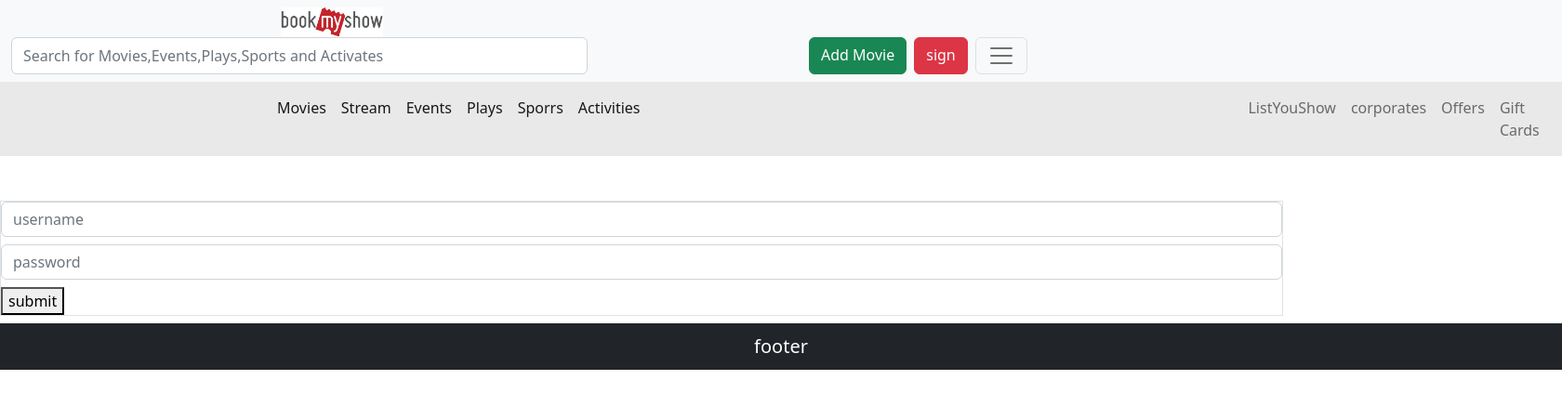
After one commit to malavikarajeevan/book-myshoww-proj, a Django app: page /auth/login/ in a window 1680 px wide. The commit adds this page. Shown: the top 437 px of the page at 93% size. Run offline with Django 5.2, Linux system fonts and the light colour scheme.

Commit message:
new file added

```diff
--- /dev/null
+++ b/BOOKMYSHOW/Todoproject/templates/loginuser.html
@@ -0,0 +1,18 @@
+{% extends 'base.html' %}
+{% block content %}
+
+
+    <form class="border mt-5 mb-2" method="post" action="" enctype="multipart/form-data">
+        {% csrf_token %}
+        <div>
+            <input class="form-control mb-2" type="text" name="username" placeholder="username">
+        </div>
+        <div>
+            <input class="form-control mb-2" type="text" name="password" placeholder="password">
+
+        </div>
+        <button>submit</button>
+
+    </form>
+
+{% endblock %}
--- a/BOOKMYSHOW/Todoproject/templates/registeruser.html
+++ b/BOOKMYSHOW/Todoproject/templates/registeruser.html
@@ -24,5 +24,10 @@
         <button>submit</button>
     </div>
 </form>
+<div>
+    {% for msg in mesages %}
+    <h3>{{msg}}</h3>
+    {% endfor %}
+</div>
 
 {% endblock %}
--- a/BOOKMYSHOW/Todoproject/userauth/urls.py
+++ b/BOOKMYSHOW/Todoproject/userauth/urls.py
@@ -4,6 +4,7 @@ from.import views
 app_name='auth'
 urlpatterns = [
     path('register/',views.registerUser,name='register'),
+    path('login/',views.loginUser,name='login'),
 
 
 ]
--- a/BOOKMYSHOW/Todoproject/userauth/views.py
+++ b/BOOKMYSHOW/Todoproject/userauth/views.py
@@ -21,11 +21,26 @@ def registerUser(req):
                 messages.info(req,"email already exist")
                 return redirect('auth:register')
             else:
-                messages.info(req,"email already exist")
-                return redirect('auth:register')
+               user=User.objects.create_user(first_name=fname,last_name=lname,email=email,username=username,password=password)
+               user.save()
+               return redirect('auth:login')
         else:
             messages.info(req,"password not matched")
             return redirect('auth:register')
 
 
     return render(req, 'registeruser.html')
+
+def loginUser(req):
+    if req.method=='POST':
+        username=req.POST.get("username","")
+        password=req.POST.get("password","")
+        user=auth.authenticate(username=username,password=password)
+        print(user)
+        if user is not None:
+            auth.login(req,user)
+            return redirect("home")
+        else:
+            messages.info(req,"invalidcrudentials")
+            return redirect('auth:login')
+    return render(req,'loginuser.html')
```
Also changed, not shown: BOOKMYSHOW/Todoproject/db.sqlite3.
